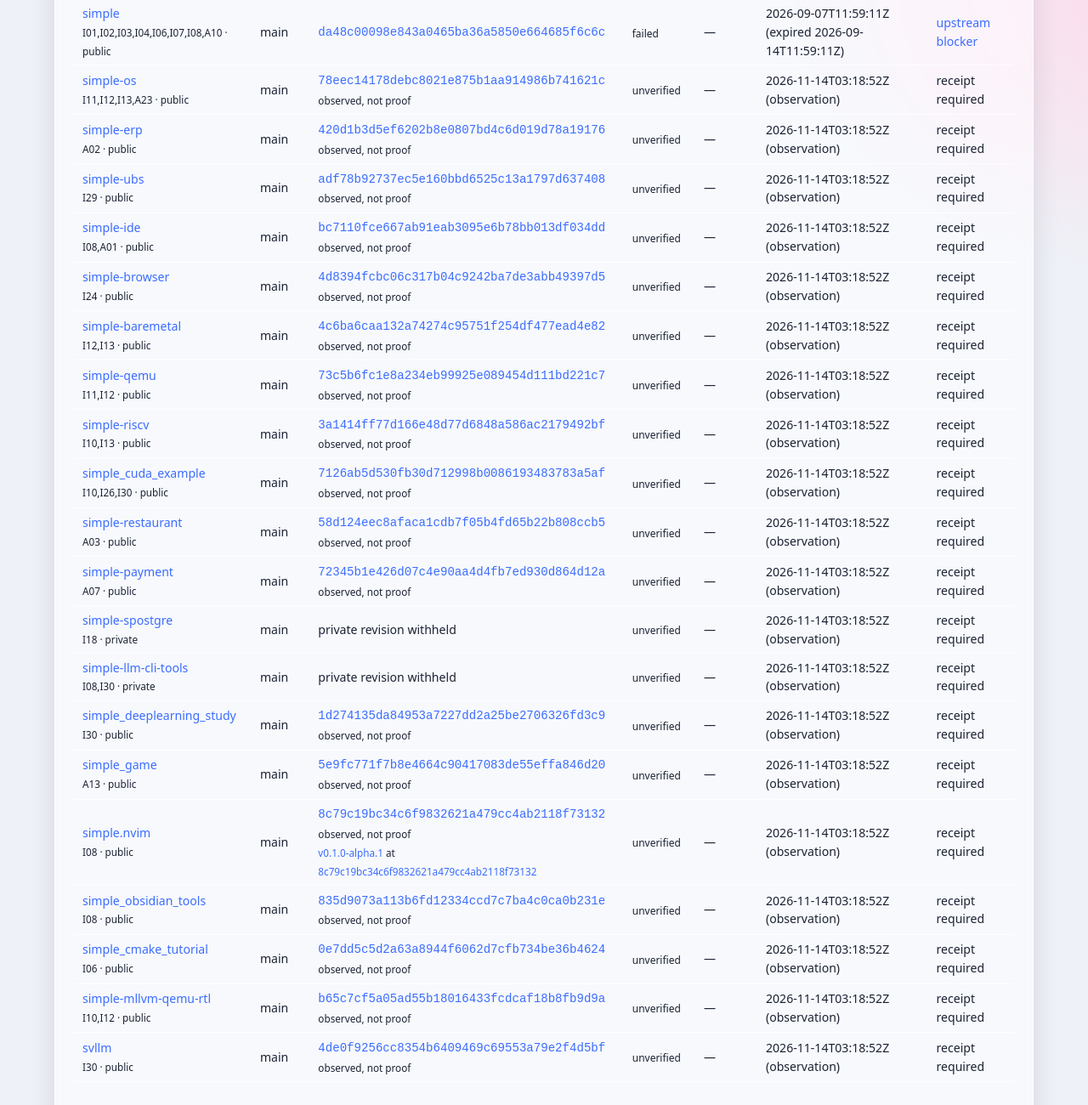
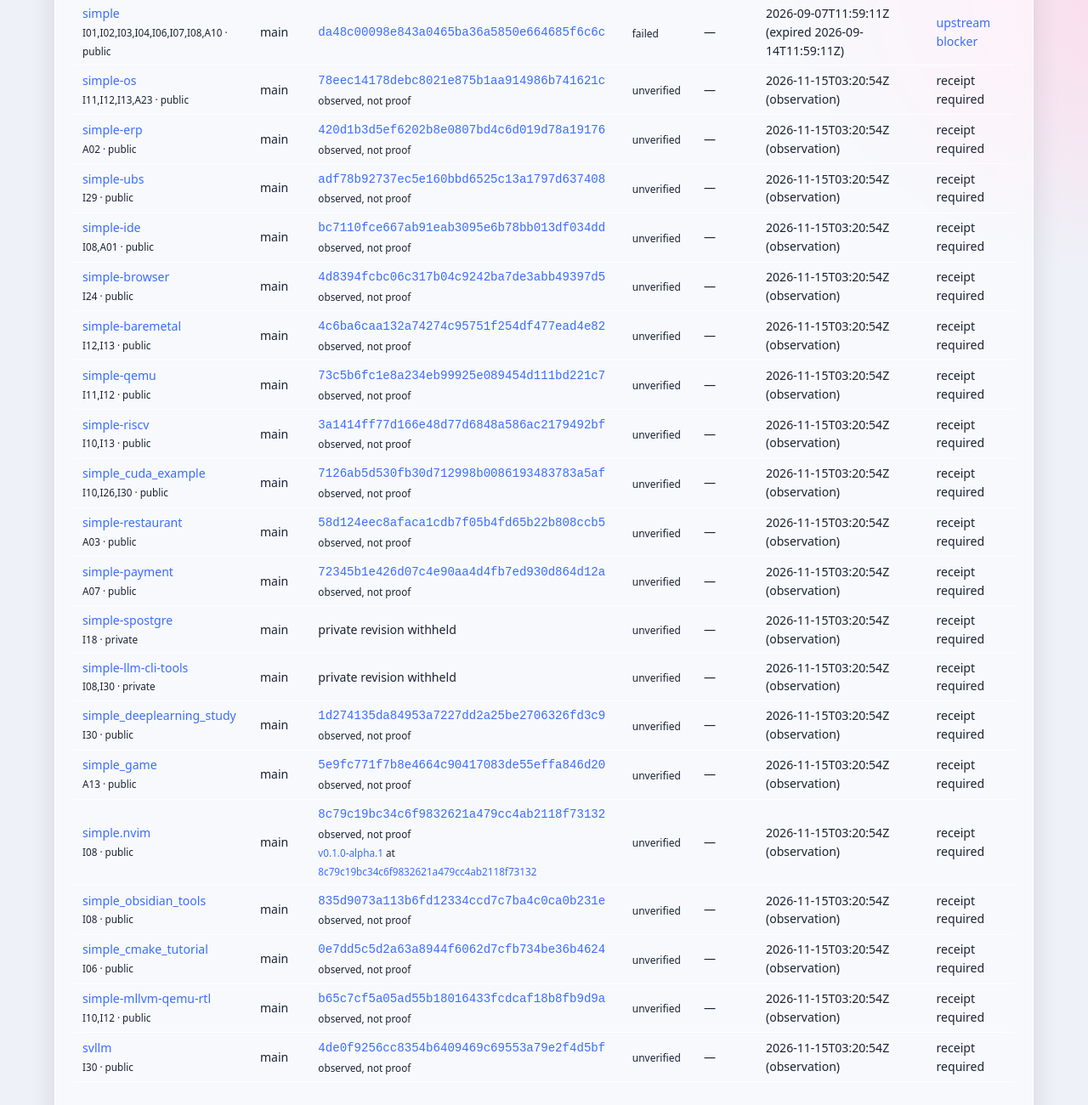
Before and after one commit to ormastes/simply, a plain HTML site: page docs/projects.html in a window 1280 px wide. Shown: the part 380-1680 px from the top of the page at 85% size. Drawn offline with Linux system fonts and the light colour scheme.

Commit message:
chore(site): daily regenerate from test evidence

```diff
--- a/docs/projects.html
+++ b/docs/projects.html
@@ -2,24 +2,24 @@
 <header class="hero"><h1>Simple project propagation</h1><p>Immutable, offline proof receipts. Last-observed revisions aid discovery but never count as working evidence.</p>
 <p>Compatibility baseline: <a href="https://github.com/ormastes/simple/tree/v1.0.1-beta.1">v1.0.1-beta.1</a> (<a href="https://github.com/ormastes/simple/commit/62eada434c050cb688598bef1ab4f5a25b5cb404"><code>62eada434c050cb688598bef1ab4f5a25b5cb404</code></a>, beta).</p></header><section class="card"><h2>Advertised projects</h2><div class="tblwrap"><table><tr><th>project</th><th>branch</th><th>project revision</th><th>proof</th><th>SSpec / test</th><th>last known</th><th>follow-up</th></tr>
 <tr><td><a href="https://github.com/ormastes/simple">simple</a><br><small>I01,I02,I03,I04,I06,I07,I08,A10 · public</small></td><td>main</td><td><a href="https://github.com/ormastes/simple/commit/da48c00098e843a0465ba36a5850e664685f6c6c"><code>da48c00098e843a0465ba36a5850e664685f6c6c</code></a></td><td><span class="st st-failed">failed</span></td><td>—</td><td>2026-09-07T11:59:11Z (expired 2026-09-14T11:59:11Z)</td><td><a href="https://github.com/ormastes/simple/issues/497">upstream blocker</a></td></tr>
-<tr><td><a href="https://github.com/ormastes/simple-os">simple-os</a><br><small>I11,I12,I13,A23 · public</small></td><td>main</td><td><a href="https://github.com/ormastes/simple-os/commit/78eec14178debc8021e875b1aa914986b741621c"><code>78eec14178debc8021e875b1aa914986b741621c</code></a><br><small>observed, not proof</small></td><td><span class="st st-unverified">unverified</span></td><td>—</td><td>2026-11-14T03:18:52Z (observation)</td><td>receipt required</td></tr>
-<tr><td><a href="https://github.com/ormastes/simple-erp">simple-erp</a><br><small>A02 · public</small></td><td>main</td><td><a href="https://github.com/ormastes/simple-erp/commit/420d1b3d5ef6202b8e0807bd4c6d019d78a19176"><code>420d1b3d5ef6202b8e0807bd4c6d019d78a19176</code></a><br><small>observed, not proof</small></td><td><span class="st st-unverified">unverified</span></td><td>—</td><td>2026-11-14T03:18:52Z (observation)</td><td>receipt required</td></tr>
-<tr><td><a href="https://github.com/ormastes/simple-ubs">simple-ubs</a><br><small>I29 · public</small></td><td>main</td><td><a href="https://github.com/ormastes/simple-ubs/commit/adf78b92737ec5e160bbd6525c13a1797d637408"><code>adf78b92737ec5e160bbd6525c13a1797d637408</code></a><br><small>observed, not proof</small></td><td><span class="st st-unverified">unverified</span></td><td>—</td><td>2026-11-14T03:18:52Z (observation)</td><td>receipt required</td></tr>
-<tr><td><a href="https://github.com/ormastes/simple-ide">simple-ide</a><br><small>I08,A01 · public</small></td><td>main</td><td><a href="https://github.com/ormastes/simple-ide/commit/bc7110fce667ab91eab3095e6b78bb013df034dd"><code>bc7110fce667ab91eab3095e6b78bb013df034dd</code></a><br><small>observed, not proof</small></td><td><span class="st st-unverified">unverified</span></td><td>—</td><td>2026-11-14T03:18:52Z (observation)</td><td>receipt required</td></tr>
-<tr><td><a href="https://github.com/ormastes/simple-browser">simple-browser</a><br><small>I24 · public</small></td><td>main</td><td><a href="https://github.com/ormastes/simple-browser/commit/4d8394fcbc06c317b04c9242ba7de3abb49397d5"><code>4d8394fcbc06c317b04c9242ba7de3abb49397d5</code></a><br><small>observed, not proof</small></td><td><span class="st st-unverified">unverified</span></td><td>—</td><td>2026-11-14T03:18:52Z (observation)</td><td>receipt required</td></tr>
-<tr><td><a href="https://github.com/ormastes/simple-baremetal">simple-baremetal</a><br><small>I12,I13 · public</small></td><td>main</td><td><a href="https://github.com/ormastes/simple-baremetal/commit/4c6ba6caa132a74274c95751f254df477ead4e82"><code>4c6ba6caa132a74274c95751f254df477ead4e82</code></a><br><small>observed, not proof</small></td><td><span class="st st-unverified">unverified</span></td><td>—</td><td>2026-11-14T03:18:52Z (observation)</td><td>receipt required</td></tr>
-<tr><td><a href="https://github.com/ormastes/simple-qemu">simple-qemu</a><br><small>I11,I12 · public</small></td><td>main</td><td><a href="https://github.com/ormastes/simple-qemu/commit/73c5b6fc1e8a234eb99925e089454d111bd221c7"><code>73c5b6fc1e8a234eb99925e089454d111bd221c7</code></a><br><small>observed, not proof</small></td><td><span class="st st-unverified">unverified</span></td><td>—</td><td>2026-11-14T03:18:52Z (observation)</td><td>receipt required</td></tr>
-<tr><td><a href="https://github.com/ormastes/simple-riscv">simple-riscv</a><br><small>I10,I13 · public</small></td><td>main</td><td><a href="https://github.com/ormastes/simple-riscv/commit/3a1414ff77d166e48d77d6848a586ac2179492bf"><code>3a1414ff77d166e48d77d6848a586ac2179492bf</code></a><br><small>observed, not proof</small></td><td><span class="st st-unverified">unverified</span></td><td>—</td><td>2026-11-14T03:18:52Z (observation)</td><td>receipt required</td></tr>
-<tr><td><a href="https://github.com/ormastes/simple_cuda_example">simple_cuda_example</a><br><small>I10,I26,I30 · public</small></td><td>main</td><td><a href="https://github.com/ormastes/simple_cuda_example/commit/7126ab5d530fb30d712998b0086193483783a5af"><code>7126ab5d530fb30d712998b0086193483783a5af</code></a><br><small>observed, not proof</small></td><td><span class="st st-unverified">unverified</span></td><td>—</td><td>2026-11-14T03:18:52Z (observation)</td><td>receipt required</td></tr>
-<tr><td><a href="https://github.com/ormastes/simple-restaurant">simple-restaurant</a><br><small>A03 · public</small></td><td>main</td><td><a href="https://github.com/ormastes/simple-restaurant/commit/58d124eec8afaca1cdb7f05b4fd65b22b808ccb5"><code>58d124eec8afaca1cdb7f05b4fd65b22b808ccb5</code></a><br><small>observed, not proof</small></td><td><span class="st st-unverified">unverified</span></td><td>—</td><td>2026-11-14T03:18:52Z (observation)</td><td>receipt required</td></tr>
-<tr><td><a href="https://github.com/ormastes/simple-payment">simple-payment</a><br><small>A07 · public</small></td><td>main</td><td><a href="https://github.com/ormastes/simple-payment/commit/72345b1e426d07c4e90aa4d4fb7ed930d864d12a"><code>72345b1e426d07c4e90aa4d4fb7ed930d864d12a</code></a><br><small>observed, not proof</small></td><td><span class="st st-unverified">unverified</span></td><td>—</td><td>2026-11-14T03:18:52Z (observation)</td><td>receipt required</td></tr>
-<tr><td><a href="https://github.com/ormastes/simple-spostgre">simple-spostgre</a><br><small>I18 · private</small></td><td>main</td><td>private revision withheld</td><td><span class="st st-unverified">unverified</span></td><td>—</td><td>2026-11-14T03:18:52Z (observation)</td><td>receipt required</td></tr>
-<tr><td><a href="https://github.com/ormastes/simple-llm-cli-tools">simple-llm-cli-tools</a><br><small>I08,I30 · private</small></td><td>main</td><td>private revision withheld</td><td><span class="st st-unverified">unverified</span></td><td>—</td><td>2026-11-14T03:18:52Z (observation)</td><td>receipt required</td></tr>
-<tr><td><a href="https://github.com/ormastes/simple_deeplearning_study">simple_deeplearning_study</a><br><small>I30 · public</small></td><td>main</td><td><a href="https://github.com/ormastes/simple_deeplearning_study/commit/1d274135da84953a7227dd2a25be2706326fd3c9"><code>1d274135da84953a7227dd2a25be2706326fd3c9</code></a><br><small>observed, not proof</small></td><td><span class="st st-unverified">unverified</span></td><td>—</td><td>2026-11-14T03:18:52Z (observation)</td><td>receipt required</td></tr>
-<tr><td><a href="https://github.com/ormastes/simple_game">simple_game</a><br><small>A13 · public</small></td><td>main</td><td><a href="https://github.com/ormastes/simple_game/commit/5e9fc771f7b8e4664c90417083de55effa846d20"><code>5e9fc771f7b8e4664c90417083de55effa846d20</code></a><br><small>observed, not proof</small></td><td><span class="st st-unverified">unverified</span></td><td>—</td><td>2026-11-14T03:18:52Z (observation)</td><td>receipt required</td></tr>
-<tr><td><a href="https://github.com/ormastes/simple.nvim">simple.nvim</a><br><small>I08 · public</small></td><td>main</td><td><a href="https://github.com/ormastes/simple.nvim/commit/8c79c19bc34c6f9832621a479cc4ab2118f73132"><code>8c79c19bc34c6f9832621a479cc4ab2118f73132</code></a><br><small>observed, not proof</small><br><small><a href="https://github.com/ormastes/simple.nvim/tree/v0.1.0-alpha.1">v0.1.0-alpha.1</a> at <a href="https://github.com/ormastes/simple.nvim/commit/8c79c19bc34c6f9832621a479cc4ab2118f73132">8c79c19bc34c6f9832621a479cc4ab2118f73132</a></small></td><td><span class="st st-unverified">unverified</span></td><td>—</td><td>2026-11-14T03:18:52Z (observation)</td><td>receipt required</td></tr>
-<tr><td><a href="https://github.com/ormastes/simple_obsidian_tools">simple_obsidian_tools</a><br><small>I08 · public</small></td><td>main</td><td><a href="https://github.com/ormastes/simple_obsidian_tools/commit/835d9073a113b6fd12334ccd7c7ba4c0ca0b231e"><code>835d9073a113b6fd12334ccd7c7ba4c0ca0b231e</code></a><br><small>observed, not proof</small></td><td><span class="st st-unverified">unverified</span></td><td>—</td><td>2026-11-14T03:18:52Z (observation)</td><td>receipt required</td></tr>
-<tr><td><a href="https://github.com/ormastes/simple_cmake_tutorial">simple_cmake_tutorial</a><br><small>I06 · public</small></td><td>main</td><td><a href="https://github.com/ormastes/simple_cmake_tutorial/commit/0e7dd5c5d2a63a8944f6062d7cfb734be36b4624"><code>0e7dd5c5d2a63a8944f6062d7cfb734be36b4624</code></a><br><small>observed, not proof</small></td><td><span class="st st-unverified">unverified</span></td><td>—</td><td>2026-11-14T03:18:52Z (observation)</td><td>receipt required</td></tr>
-<tr><td><a href="https://github.com/ormastes/simple-mllvm-qemu-rtl">simple-mllvm-qemu-rtl</a><br><small>I10,I12 · public</small></td><td>main</td><td><a href="https://github.com/ormastes/simple-mllvm-qemu-rtl/commit/b65c7cf5a05ad55b18016433fcdcaf18b8fb9d9a"><code>b65c7cf5a05ad55b18016433fcdcaf18b8fb9d9a</code></a><br><small>observed, not proof</small></td><td><span class="st st-unverified">unverified</span></td><td>—</td><td>2026-11-14T03:18:52Z (observation)</td><td>receipt required</td></tr>
-<tr><td><a href="https://github.com/ormastes/svllm">svllm</a><br><small>I30 · public</small></td><td>main</td><td><a href="https://github.com/ormastes/svllm/commit/4de0f9256cc8354b6409469c69553a79e2f4d5bf"><code>4de0f9256cc8354b6409469c69553a79e2f4d5bf</code></a><br><small>observed, not proof</small></td><td><span class="st st-unverified">unverified</span></td><td>—</td><td>2026-11-14T03:18:52Z (observation)</td><td>receipt required</td></tr>
+<tr><td><a href="https://github.com/ormastes/simple-os">simple-os</a><br><small>I11,I12,I13,A23 · public</small></td><td>main</td><td><a href="https://github.com/ormastes/simple-os/commit/78eec14178debc8021e875b1aa914986b741621c"><code>78eec14178debc8021e875b1aa914986b741621c</code></a><br><small>observed, not proof</small></td><td><span class="st st-unverified">unverified</span></td><td>—</td><td>2026-11-15T03:20:54Z (observation)</td><td>receipt required</td></tr>
+<tr><td><a href="https://github.com/ormastes/simple-erp">simple-erp</a><br><small>A02 · public</small></td><td>main</td><td><a href="https://github.com/ormastes/simple-erp/commit/420d1b3d5ef6202b8e0807bd4c6d019d78a19176"><code>420d1b3d5ef6202b8e0807bd4c6d019d78a19176</code></a><br><small>observed, not proof</small></td><td><span class="st st-unverified">unverified</span></td><td>—</td><td>2026-11-15T03:20:54Z (observation)</td><td>receipt required</td></tr>
+<tr><td><a href="https://github.com/ormastes/simple-ubs">simple-ubs</a><br><small>I29 · public</small></td><td>main</td><td><a href="https://github.com/ormastes/simple-ubs/commit/adf78b92737ec5e160bbd6525c13a1797d637408"><code>adf78b92737ec5e160bbd6525c13a1797d637408</code></a><br><small>observed, not proof</small></td><td><span class="st st-unverified">unverified</span></td><td>—</td><td>2026-11-15T03:20:54Z (observation)</td><td>receipt required</td></tr>
+<tr><td><a href="https://github.com/ormastes/simple-ide">simple-ide</a><br><small>I08,A01 · public</small></td><td>main</td><td><a href="https://github.com/ormastes/simple-ide/commit/bc7110fce667ab91eab3095e6b78bb013df034dd"><code>bc7110fce667ab91eab3095e6b78bb013df034dd</code></a><br><small>observed, not proof</small></td><td><span class="st st-unverified">unverified</span></td><td>—</td><td>2026-11-15T03:20:54Z (observation)</td><td>receipt required</td></tr>
+<tr><td><a href="https://github.com/ormastes/simple-browser">simple-browser</a><br><small>I24 · public</small></td><td>main</td><td><a href="https://github.com/ormastes/simple-browser/commit/4d8394fcbc06c317b04c9242ba7de3abb49397d5"><code>4d8394fcbc06c317b04c9242ba7de3abb49397d5</code></a><br><small>observed, not proof</small></td><td><span class="st st-unverified">unverified</span></td><td>—</td><td>2026-11-15T03:20:54Z (observation)</td><td>receipt required</td></tr>
+<tr><td><a href="https://github.com/ormastes/simple-baremetal">simple-baremetal</a><br><small>I12,I13 · public</small></td><td>main</td><td><a href="https://github.com/ormastes/simple-baremetal/commit/4c6ba6caa132a74274c95751f254df477ead4e82"><code>4c6ba6caa132a74274c95751f254df477ead4e82</code></a><br><small>observed, not proof</small></td><td><span class="st st-unverified">unverified</span></td><td>—</td><td>2026-11-15T03:20:54Z (observation)</td><td>receipt required</td></tr>
+<tr><td><a href="https://github.com/ormastes/simple-qemu">simple-qemu</a><br><small>I11,I12 · public</small></td><td>main</td><td><a href="https://github.com/ormastes/simple-qemu/commit/73c5b6fc1e8a234eb99925e089454d111bd221c7"><code>73c5b6fc1e8a234eb99925e089454d111bd221c7</code></a><br><small>observed, not proof</small></td><td><span class="st st-unverified">unverified</span></td><td>—</td><td>2026-11-15T03:20:54Z (observation)</td><td>receipt required</td></tr>
+<tr><td><a href="https://github.com/ormastes/simple-riscv">simple-riscv</a><br><small>I10,I13 · public</small></td><td>main</td><td><a href="https://github.com/ormastes/simple-riscv/commit/3a1414ff77d166e48d77d6848a586ac2179492bf"><code>3a1414ff77d166e48d77d6848a586ac2179492bf</code></a><br><small>observed, not proof</small></td><td><span class="st st-unverified">unverified</span></td><td>—</td><td>2026-11-15T03:20:54Z (observation)</td><td>receipt required</td></tr>
+<tr><td><a href="https://github.com/ormastes/simple_cuda_example">simple_cuda_example</a><br><small>I10,I26,I30 · public</small></td><td>main</td><td><a href="https://github.com/ormastes/simple_cuda_example/commit/7126ab5d530fb30d712998b0086193483783a5af"><code>7126ab5d530fb30d712998b0086193483783a5af</code></a><br><small>observed, not proof</small></td><td><span class="st st-unverified">unverified</span></td><td>—</td><td>2026-11-15T03:20:54Z (observation)</td><td>receipt required</td></tr>
+<tr><td><a href="https://github.com/ormastes/simple-restaurant">simple-restaurant</a><br><small>A03 · public</small></td><td>main</td><td><a href="https://github.com/ormastes/simple-restaurant/commit/58d124eec8afaca1cdb7f05b4fd65b22b808ccb5"><code>58d124eec8afaca1cdb7f05b4fd65b22b808ccb5</code></a><br><small>observed, not proof</small></td><td><span class="st st-unverified">unverified</span></td><td>—</td><td>2026-11-15T03:20:54Z (observation)</td><td>receipt required</td></tr>
+<tr><td><a href="https://github.com/ormastes/simple-payment">simple-payment</a><br><small>A07 · public</small></td><td>main</td><td><a href="https://github.com/ormastes/simple-payment/commit/72345b1e426d07c4e90aa4d4fb7ed930d864d12a"><code>72345b1e426d07c4e90aa4d4fb7ed930d864d12a</code></a><br><small>observed, not proof</small></td><td><span class="st st-unverified">unverified</span></td><td>—</td><td>2026-11-15T03:20:54Z (observation)</td><td>receipt required</td></tr>
+<tr><td><a href="https://github.com/ormastes/simple-spostgre">simple-spostgre</a><br><small>I18 · private</small></td><td>main</td><td>private revision withheld</td><td><span class="st st-unverified">unverified</span></td><td>—</td><td>2026-11-15T03:20:54Z (observation)</td><td>receipt required</td></tr>
+<tr><td><a href="https://github.com/ormastes/simple-llm-cli-tools">simple-llm-cli-tools</a><br><small>I08,I30 · private</small></td><td>main</td><td>private revision withheld</td><td><span class="st st-unverified">unverified</span></td><td>—</td><td>2026-11-15T03:20:54Z (observation)</td><td>receipt required</td></tr>
+<tr><td><a href="https://github.com/ormastes/simple_deeplearning_study">simple_deeplearning_study</a><br><small>I30 · public</small></td><td>main</td><td><a href="https://github.com/ormastes/simple_deeplearning_study/commit/1d274135da84953a7227dd2a25be2706326fd3c9"><code>1d274135da84953a7227dd2a25be2706326fd3c9</code></a><br><small>observed, not proof</small></td><td><span class="st st-unverified">unverified</span></td><td>—</td><td>2026-11-15T03:20:54Z (observation)</td><td>receipt required</td></tr>
+<tr><td><a href="https://github.com/ormastes/simple_game">simple_game</a><br><small>A13 · public</small></td><td>main</td><td><a href="https://github.com/ormastes/simple_game/commit/5e9fc771f7b8e4664c90417083de55effa846d20"><code>5e9fc771f7b8e4664c90417083de55effa846d20</code></a><br><small>observed, not proof</small></td><td><span class="st st-unverified">unverified</span></td><td>—</td><td>2026-11-15T03:20:54Z (observation)</td><td>receipt required</td></tr>
+<tr><td><a href="https://github.com/ormastes/simple.nvim">simple.nvim</a><br><small>I08 · public</small></td><td>main</td><td><a href="https://github.com/ormastes/simple.nvim/commit/8c79c19bc34c6f9832621a479cc4ab2118f73132"><code>8c79c19bc34c6f9832621a479cc4ab2118f73132</code></a><br><small>observed, not proof</small><br><small><a href="https://github.com/ormastes/simple.nvim/tree/v0.1.0-alpha.1">v0.1.0-alpha.1</a> at <a href="https://github.com/ormastes/simple.nvim/commit/8c79c19bc34c6f9832621a479cc4ab2118f73132">8c79c19bc34c6f9832621a479cc4ab2118f73132</a></small></td><td><span class="st st-unverified">unverified</span></td><td>—</td><td>2026-11-15T03:20:54Z (observation)</td><td>receipt required</td></tr>
+<tr><td><a href="https://github.com/ormastes/simple_obsidian_tools">simple_obsidian_tools</a><br><small>I08 · public</small></td><td>main</td><td><a href="https://github.com/ormastes/simple_obsidian_tools/commit/835d9073a113b6fd12334ccd7c7ba4c0ca0b231e"><code>835d9073a113b6fd12334ccd7c7ba4c0ca0b231e</code></a><br><small>observed, not proof</small></td><td><span class="st st-unverified">unverified</span></td><td>—</td><td>2026-11-15T03:20:54Z (observation)</td><td>receipt required</td></tr>
+<tr><td><a href="https://github.com/ormastes/simple_cmake_tutorial">simple_cmake_tutorial</a><br><small>I06 · public</small></td><td>main</td><td><a href="https://github.com/ormastes/simple_cmake_tutorial/commit/0e7dd5c5d2a63a8944f6062d7cfb734be36b4624"><code>0e7dd5c5d2a63a8944f6062d7cfb734be36b4624</code></a><br><small>observed, not proof</small></td><td><span class="st st-unverified">unverified</span></td><td>—</td><td>2026-11-15T03:20:54Z (observation)</td><td>receipt required</td></tr>
+<tr><td><a href="https://github.com/ormastes/simple-mllvm-qemu-rtl">simple-mllvm-qemu-rtl</a><br><small>I10,I12 · public</small></td><td>main</td><td><a href="https://github.com/ormastes/simple-mllvm-qemu-rtl/commit/b65c7cf5a05ad55b18016433fcdcaf18b8fb9d9a"><code>b65c7cf5a05ad55b18016433fcdcaf18b8fb9d9a</code></a><br><small>observed, not proof</small></td><td><span class="st st-unverified">unverified</span></td><td>—</td><td>2026-11-15T03:20:54Z (observation)</td><td>receipt required</td></tr>
+<tr><td><a href="https://github.com/ormastes/svllm">svllm</a><br><small>I30 · public</small></td><td>main</td><td><a href="https://github.com/ormastes/svllm/commit/4de0f9256cc8354b6409469c69553a79e2f4d5bf"><code>4de0f9256cc8354b6409469c69553a79e2f4d5bf</code></a><br><small>observed, not proof</small></td><td><span class="st st-unverified">unverified</span></td><td>—</td><td>2026-11-15T03:20:54Z (observation)</td><td>receipt required</td></tr>
 </table></div><footer>A project becomes verified only through a clean checkout, a pinned commit, the pinned Simple beta tag/commit, and an explicit successful test receipt. Observations are maintenance-time discovery metadata only. This page never queries GitHub or runs projects.</footer></section><p><a href="index.html">Capability dashboard</a></p></body></html>
```
Also changed, not shown: docs/index.html (+1 -1 lines), 1 other file.
